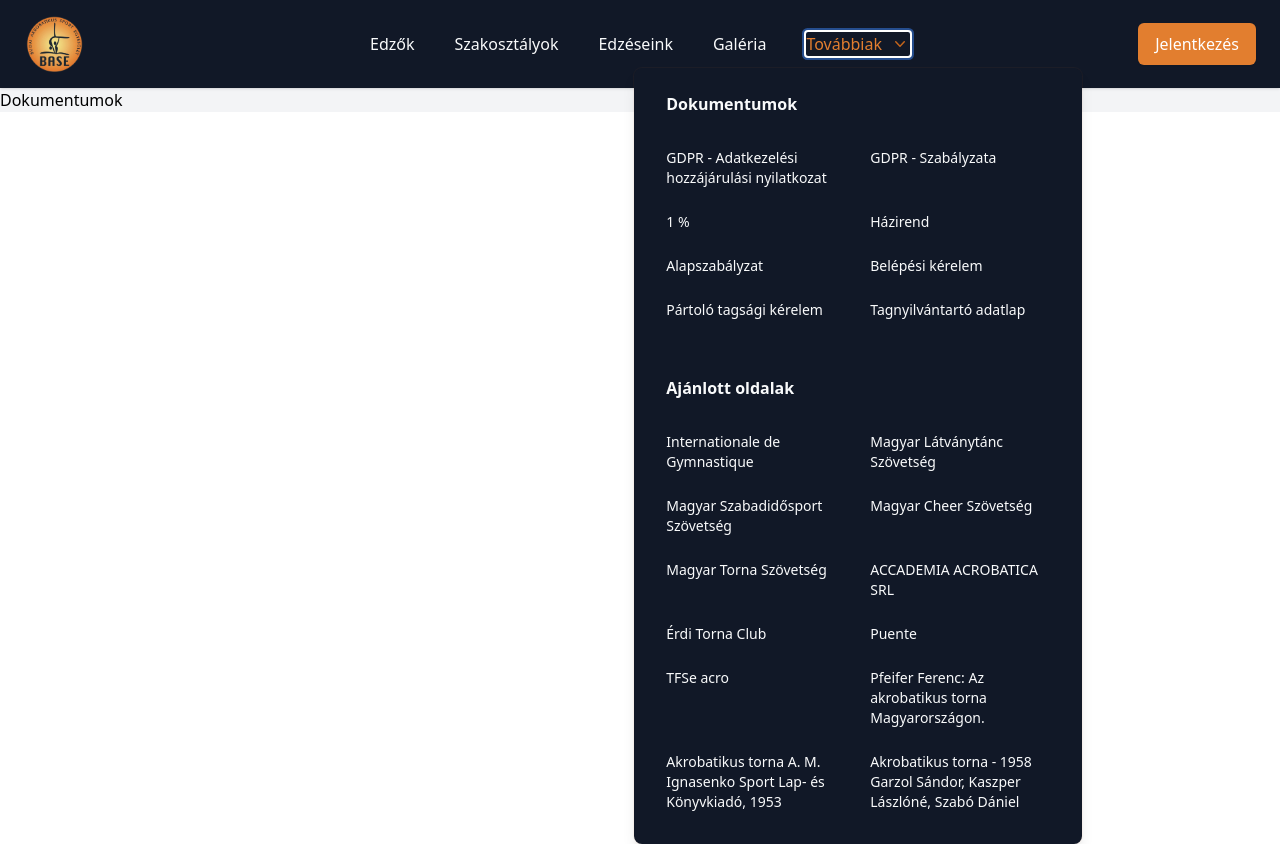
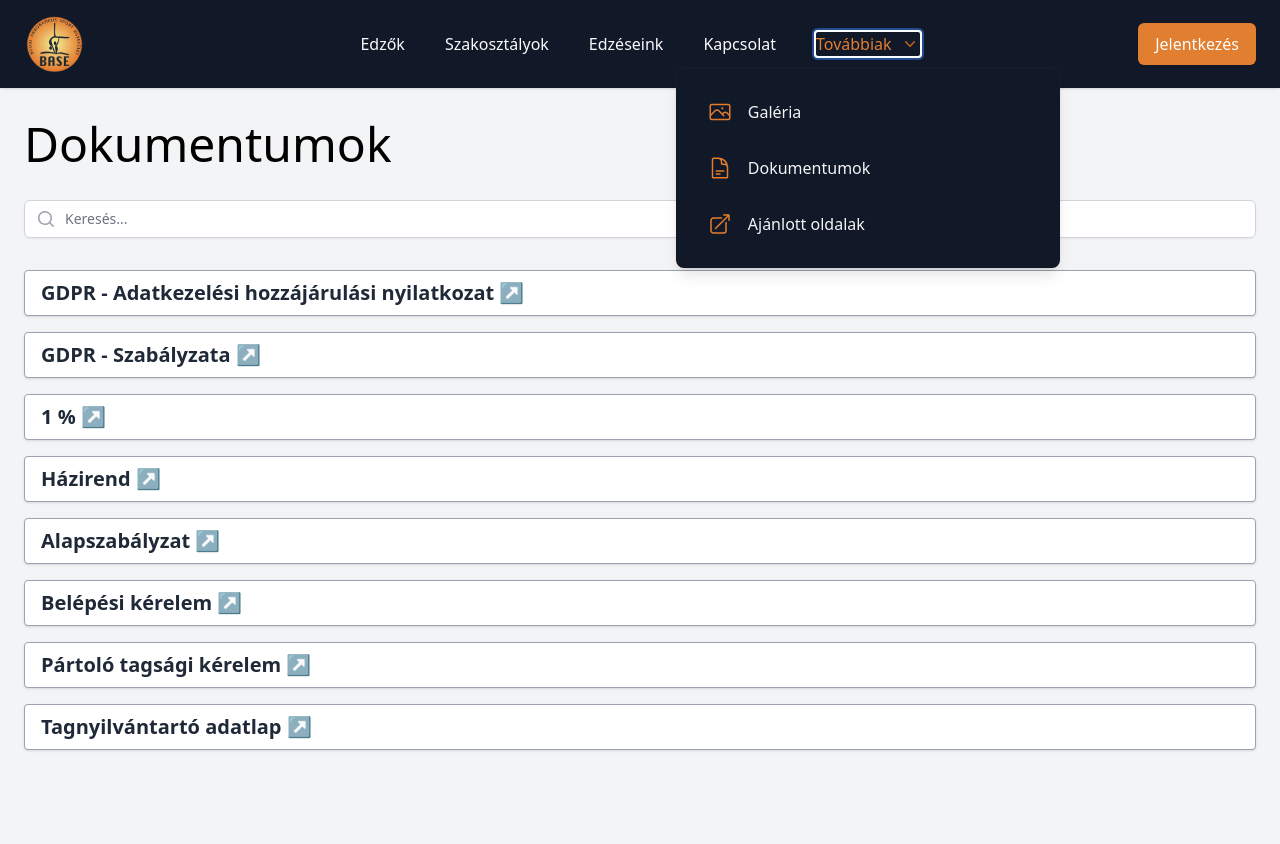
Before and after one commit to Otisz/akrobatikustorna, a Next.js app: page /dokumentumok in a window 1280 px wide. Both pictures are taken after a click on the button "Továbbiak". Built offline with nearby package versions, Linux system fonts and the light colour scheme.

Commit message:
Move Document and Recommended pages into their dedicated pages from nav

```diff
--- a/components/Hero.tsx
+++ b/components/Hero.tsx
@@ -49,7 +49,8 @@
           <div className="mt-10 sm:flex sm:justify-center lg:justify-start">
             <div className="rounded-md shadow">
               <Link
-                href="/kapcsolat"
+                href="https://forms.gle/gFjANWnUzEeeQAyn7"
+                target="_blank"
                 className="flex w-full items-center justify-center rounded-md border border-transparent bg-orange-primary px-8 py-3 text-base font-medium text-white hover:bg-orange-accent md:py-4 md:px-10 md:text-lg"
               >
                 Jelentkezés
--- a/components/Navigation.tsx
+++ b/components/Navigation.tsx
@@ -8,6 +8,7 @@
   CalendarDaysIcon,
   DocumentTextIcon,
   IdentificationIcon,
+  PaperAirplaneIcon,
   PhotoIcon,
   XMarkIcon,
 } from "@heroicons/react/24/outline";
@@ -37,12 +38,6 @@
     onlyOnMobile: false,
   },
   {
-    name: "Galéria",
-    href: "/galeria",
-    icon: PhotoIcon,
-    onlyOnMobile: false,
-  },
-  {
     name: "Dokumentumok",
     href: "/dokumentumok",
     icon: DocumentTextIcon,
@@ -54,89 +49,34 @@
     icon: ArrowTopRightOnSquareIcon,
     onlyOnMobile: true,
   },
-];
-const DOCUMENTS = [
   {
-    name: "GDPR - Adatkezelési hozzájárulási nyilatkozat",
-    href: "/documents/GDPR%20nyilatkozat.pdf",
+    name: "Galéria",
+    href: "/galeria",
+    icon: PhotoIcon,
+    onlyOnMobile: true,
   },
   {
-    name: "GDPR - Szabályzata",
-    href: "/documents/GDPR%20szabalyzat.pdf",
+    name: "Kapcsolat",
+    href: "/kapcsolat",
+    icon: PaperAirplaneIcon,
+    onlyOnMobile: false,
+  },
+];
+const DROPDOWN_NAVIGATIONS = [
+  {
+    name: "Galéria",
+    href: "/galeria",
+    icon: PhotoIcon,
   },
   {
-    name: "1 %",
-    href: "/documents/2022_adoszam.pdf",
+    name: "Dokumentumok",
+    href: "/dokumentumok",
+    icon: DocumentTextIcon,
   },
   {
-    name: "Házirend",
-    href: "/documents/2011hazirend.pdf",
-  },
-  {
-    name: "Alapszabályzat",
-    href: "/documents/BASE%20alapszabalyzata.pdf",
-  },
-  {
-    name: "Belépési kérelem",
-    href: "/documents/tagfelveteltkerolap.pdf",
-  },
-  {
-    name: "Pártoló tagsági kérelem",
-    href: "/documents/partoloitagfelveteltkerolap.pdf",
-  },
-  {
-    name: "Tagnyilvántartó adatlap",
-    href: "/documents/tagnyilvantartoadatlap.pdf",
-  },
-];
-const RECOMMENDED_PAGES = [
-  {
-    name: "Internationale de Gymnastique",
-    href: "https://www.gymnastics.sport/site/",
-  },
-  {
-    name: "Magyar Látványtánc Szövetség",
-    href: "https://www.latvanytancok.hu/hu/",
-  },
-  {
-    name: "Magyar Szabadidősport Szövetség",
-    href: "https://masport.hu/",
-  },
-  {
-    name: "Magyar Cheer Szövetség",
-    href: "https://hungariancheerfederation.hu/",
-  },
-  {
-    name: "Magyar Torna Szövetség",
-    href: "https://matsz.hu/",
-  },
-  {
-    name: "ACCADEMIA ACROBATICA SRL",
-    href: "https://www.villaggioaccademia.it/en/",
-  },
-  {
-    name: "Érdi Torna Club",
-    href: "https://erditornaclub.hu/",
-  },
-  {
-    name: "Puente",
-    href: "https://puente.hu/",
-  },
-  {
-    name: "TFSe acro",
-    href: "http://tfse.sport.hu/akrobatikus-torna/",
-  },
-  {
-    name: "Pfeifer Ferenc: Az akrobatikus torna Magyarországon.",
-    href: "https://mutargy.com/egyeb-mutargy/pfeifer-ferenc-az-akrobatikus-torna-magyarorszagon-a-szerzo-altal-dedikalt-peldany-bp-2010-budaors-epc-ny-szines-kepekkel-es-fotokkal-illusztralt-kiadoi-kartonalt-papirkotes-/",
-  },
-  {
-    name: "Akrobatikus torna A. M. Ignasenko Sport Lap- és Könyvkiadó, 1953",
-    href: "https://antikvarium.hu/konyv/a-m-ignasenko-akrobatikus-torna-917149-0?gclid=CjwKCAjwx7GYBhB7EiwA0d8oe-EaAz75af5_9pPDyc9Hw9_jfHZjNJEcYxFCvMMQd1iEW0r1Dghs0BoCOzEQAvD_BwE/",
-  },
-  {
-    name: "Akrobatikus torna - 1958 Garzol Sándor, Kaszper Lászlóné, Szabó Dániel",
-    href: "https://www.libri.hu/konyv/Akrobatikus-torna-2.html?ordered&amp;utm_source=hirlevel-system&amp;utm_medium=email&amp;utm_campaign=Vasarlas+visszaigazolasa+-+7987092",
+    name: "Ajánlott oldalak",
+    href: "/ajanlott-oldalak",
+    icon: ArrowTopRightOnSquareIcon,
   },
 ];
 
@@ -190,7 +130,7 @@
                 )}
 
                 <Popover className="relative">
-                  {({ open }) => (
+                  {({ open, close }) => (
                     <>
                       <Popover.Button
                         className={cn(
@@ -223,35 +163,24 @@
                         leaveFrom="opacity-100 translate-y-0"
                         leaveTo="opacity-0 translate-y-1"
                       >
-                        <Popover.Panel className="absolute z-10 -ml-4 mt-3 w-screen max-w-md transform px-2 sm:px-0 lg:left-1/2 lg:ml-0 lg:-translate-x-1/2">
+                        <Popover.Panel className="absolute z-10 -ml-4 mt-3 w-screen max-w-sm transform px-2 sm:px-0 lg:left-1/2 lg:ml-0 lg:-translate-x-1/2">
                           <div className="overflow-hidden rounded-lg shadow-lg ring-1 ring-orange-primary ring-opacity-5 bg-gray-900 text-gray-50">
-                            <div className="relative px-5 pt-6 sm:gap-8 sm:px-8 font-bold">
-                              Dokumentumok
-                            </div>
-                            <div className="relative grid grid-cols-2 gap-6 px-5 py-6 sm:p-8">
-                              {DOCUMENTS.map((item) => (
+                            <div className="relative grid gap-6 px-5 py-6 sm:gap-8 sm:p-8">
+                              {DROPDOWN_NAVIGATIONS.map((item) => (
                                 <Link
+                                  onClick={close}
                                   key={item.name}
                                   href={item.href}
-                                  target="_blank"
-                                  className="-m-3 flex flex-col space-y-2 rounded-lg p-3 text-sm font-medium hover:text-orange-accent"
+                                  className="-m-3 flex items-center gap-4 rounded-md p-3 text-gray-100 hover:text-orange-primary"
                                 >
-                                  {item.name}
+                                  <item.icon
+                                    className="h-6 w-6 flex-shrink-0 text-orange-primary"
+                                    aria-hidden="true"
+                                  />
+                                  <p className="text-base font-medium">
+                                    {item.name}
+                                  </p>
                                 </Link>
-                              ))}
-                            </div>
-                            <div className="relative px-5 pt-6 sm:gap-4 sm:px-8 font-bold">
-                              Ajánlott oldalak
-                            </div>
-                            <div className="relative grid grid-cols-2 gap-6 px-5 py-6 sm:p-8">
-                              {RECOMMENDED_PAGES.map((item) => (
-                                <a
-                                  key={item.name}
-                                  href={item.href}
-                                  className="-m-3 flex items-start rounded-lg p-3 text-sm text-sm font-medium hover:text-orange-accent"
-                                >
-                                  {item.name}
-                                </a>
                               ))}
                             </div>
                           </div>
@@ -264,7 +193,8 @@
 
               <div className="hidden items-center justify-end md:flex md:flex-1 lg:w-0">
                 <Link
-                  href="/kapcsolat"
+                  href="https://forms.gle/gFjANWnUzEeeQAyn7"
+                  target="_blank"
                   className="ml-8 inline-flex items-center justify-center whitespace-nowrap rounded-md border border-transparent bg-orange-primary px-4 py-2 text-base font-medium text-white shadow-sm hover:bg-orange-accent"
                 >
                   Jelentkezés
@@ -328,7 +258,8 @@
                   <div>
                     <Link
                       onClick={closeMainMenu}
-                      href="/kapcsolat"
+                      href="https://forms.gle/gFjANWnUzEeeQAyn7"
+                      target="_blank"
                       className="flex w-full items-center justify-center rounded-md border border-transparent bg-orange-primary px-4 py-2 text-base font-medium text-white shadow-sm hover:bg-orange-accent"
                     >
                       Jelentkezés
--- a/package.json
+++ b/package.json
@@ -12,6 +12,7 @@
     "@headlessui/react": "^1.7.7",
     "@heroicons/react": "^2.0.13",
     "@next/font": "^13.1.2",
+    "@tailwindcss/forms": "^0.5.3",
     "@types/node": "^18.11.18",
     "@types/react": "^18.0.26",
     "@types/react-dom": "^18.0.10",
@@ -26,6 +27,7 @@
     "postcss": "^8.4.21",
     "react": "^18.2.0",
     "react-dom": "^18.2.0",
+    "react-highlight-words": "^0.18.0",
     "react-icons": "^4.7.1",
     "sharp": "^0.31.3",
     "tailwindcss": "^3.2.4",
@@ -33,6 +35,7 @@
   },
   "devDependencies": {
     "@trivago/prettier-plugin-sort-imports": "^4.0.0",
+    "@types/react-highlight-words": "^0.16.4",
     "eslint-config-prettier": "^8.6.0",
     "globby": "^11.0.1",
     "prettier": "^2.8.3",
--- a/pages/_app.tsx
+++ b/pages/_app.tsx
@@ -1,11 +1,11 @@
+import Navigation from "@/components/Navigation";
 import "@/styles/globals.css";
 import type { AppProps } from "next/app";
-import Navigation from "@/components/Navigation";
 
 export default function App({ Component, pageProps }: AppProps) {
   return (
     <>
-      <div className="relative bg-gray-100">
+      <div className="relative">
         <Navigation />
         <Component {...pageProps} />
       </div>
--- a/pages/_document.tsx
+++ b/pages/_document.tsx
@@ -2,7 +2,7 @@
 
 export default function Document() {
   return (
-    <Html lang="hu">
+    <Html lang="hu" className="min-h-screen bg-gray-100">
       <Head>
         <meta
           property="og:url"
@@ -60,7 +60,7 @@
         />
         <link rel="manifest" href="/site.webmanifest" />
       </Head>
-      <body>
+      <body className="min-h-screen">
         <Main />
         <NextScript />
       </body>
--- a/pages/ajanlott-oldalak.tsx
+++ b/pages/ajanlott-oldalak.tsx
@@ -1,17 +1,112 @@
+import { MagnifyingGlassIcon } from "@heroicons/react/20/solid";
 import Head from "next/head";
-import Hero from "@/components/Hero";
+import Link from "next/link";
+import { useState } from "react";
+import Highlighter from "react-highlight-words";
 
-const Page = () => (
+const RECOMMENDED_PAGES = [
+  {
+    name: "Internationale de Gymnastique",
+    href: "https://www.gymnastics.sport/site/",
+  },
+  {
+    name: "Magyar Látványtánc Szövetség",
+    href: "https://www.latvanytancok.hu/hu/",
+  },
+  {
+    name: "Magyar Szabadidősport Szövetség",
+    href: "https://masport.hu/",
+  },
+  {
+    name: "Magyar Cheer Szövetség",
+    href: "https://hungariancheerfederation.hu/",
+  },
+  {
+    name: "Magyar Torna Szövetség",
+    href: "https://matsz.hu/",
+  },
+  {
+    name: "ACCADEMIA ACROBATICA SRL",
+    href: "https://www.villaggioaccademia.it/en/",
+  },
+  {
+    name: "Érdi Torna Club",
+    href: "https://erditornaclub.hu/",
+  },
+  {
+    name: "Puente",
+    href: "https://puente.hu/",
+  },
+  {
+    name: "TFSe acro",
+    href: "http://tfse.sport.hu/akrobatikus-torna/",
+  },
+  {
+    name: "Pfeifer Ferenc: Az akrobatikus torna Magyarországon.",
+    href: "https://mutargy.com/egyeb-mutargy/pfeifer-ferenc-az-akrobatikus-torna-magyarorszagon-a-szerzo-altal-dedikalt-peldany-bp-2010-budaors-epc-ny-szines-kepekkel-es-fotokkal-illusztralt-kiadoi-kartonalt-papirkotes-/",
+  },
+  {
+    name: "Akrobatikus torna A. M. Ignasenko Sport Lap- és Könyvkiadó, 1953",
+    href: "https://antikvarium.hu/konyv/a-m-ignasenko-akrobatikus-torna-917149-0?gclid=CjwKCAjwx7GYBhB7EiwA0d8oe-EaAz75af5_9pPDyc9Hw9_jfHZjNJEcYxFCvMMQd1iEW0r1Dghs0BoCOzEQAvD_BwE/",
+  },
+  {
+    name: "Akrobatikus torna - 1958 Garzol Sándor, Kaszper Lászlóné, Szabó Dániel",
+    href: "https://www.libri.hu/konyv/Akrobatikus-torna-2.html?ordered&amp;utm_source=hirlevel-system&amp;utm_medium=email&amp;utm_campaign=Vasarlas+visszaigazolasa+-+7987092",
+  },
+];
+
+const Page = () => {
+  const [query, setQuery] = useState("");
+
+  return (
     <>
       <Head>
-      <title>Budai Akrobatikus Sport Egyesület</title>
+        <title>Ajánlott oldalak - Budai Akrobatikus Sport Egyesület</title>
         <meta name="description" content="Generated by create next app" />
         <meta name="viewport" content="width=device-width, initial-scale=1" />
         <link rel="icon" href="/favicon.ico" />
       </Head>
       <main className="lg:relative">
-      <h1>Ajánlott oldalak</h1>
+        <div className="mx-auto w-full max-w-7xl pt-8 pb-20 px-4 sm:px-6 space-y-8">
+          <h1 className="text-5xl">Ajánlott oldalak</h1>
+          <div className="relative rounded-md shadow-sm">
+            <div className="pointer-events-none absolute inset-y-0 left-0 flex items-center pl-3">
+              <MagnifyingGlassIcon
+                className="h-5 w-5 text-gray-400"
+                aria-hidden="true"
+              />
+            </div>
+            <input
+              onChange={(e) => setQuery(e.target.value.toLowerCase())}
+              type="search"
+              className="block w-full rounded-md border-gray-300 pl-10 focus:border-orange-primary focus:ring-orange-primary sm:text-sm"
+              placeholder="Keresés..."
+            />
+          </div>
+          <div className="flex flex-col gap-4">
+            {RECOMMENDED_PAGES.filter((page) =>
+              page.name.toLowerCase().includes(query)
+            )
+              .sort((a, b) => a.name.localeCompare(b.name))
+              .map((page, i) => (
+                <Link
+                  key={i}
+                  href={page.href}
+                  className="text-xl bg-white hover:bg-gray-100 text-gray-800 font-semibold py-2 px-4 border border-gray-400 rounded shadow after:content-['_↗'] after:text-orange-primary"
+                  target="_blank"
+                >
+                  <Highlighter
+                    highlightClassName="bg-yellow-200/70"
+                    searchWords={[query]}
+                    autoEscape={true}
+                    textToHighlight={page.name}
+                  />
+                </Link>
+              ))}
+          </div>
+        </div>
       </main>
     </>
   );
+};
 export default Page;
--- a/pages/dokumentumok.tsx
+++ b/pages/dokumentumok.tsx
@@ -1,17 +1,94 @@
+import { MagnifyingGlassIcon } from "@heroicons/react/20/solid";
 import Head from "next/head";
-import Hero from "@/components/Hero";
+import Link from "next/link";
+import { useState } from "react";
+import Highlighter from "react-highlight-words";
 
-const Page = () => (
+const DOCUMENTS = [
+  {
+    name: "GDPR - Adatkezelési hozzájárulási nyilatkozat",
+    href: "/documents/GDPR%20nyilatkozat.pdf",
+  },
+  {
+    name: "GDPR - Szabályzata",
+    href: "/documents/GDPR%20szabalyzat.pdf",
+  },
+  {
+    name: "1 %",
+    href: "/documents/2022_adoszam.pdf",
+  },
+  {
+    name: "Házirend",
+    href: "/documents/2011hazirend.pdf",
+  },
+  {
+    name: "Alapszabályzat",
+    href: "/documents/BASE%20alapszabalyzata.pdf",
+  },
+  {
+    name: "Belépési kérelem",
+    href: "/documents/tagfelveteltkerolap.pdf",
+  },
+  {
+    name: "Pártoló tagsági kérelem",
+    href: "/documents/partoloitagfelveteltkerolap.pdf",
+  },
+  {
+    name: "Tagnyilvántartó adatlap",
+    href: "/documents/tagnyilvantartoadatlap.pdf",
+  },
+];
+
+const Page = () => {
+  const [query, setQuery] = useState("");
+
+  return (
     <>
       <Head>
-      <title>Budai Akrobatikus Sport Egyesület</title>
+        <title>Dokumentumok - Budai Akrobatikus Sport Egyesület</title>
         <meta name="description" content="Generated by create next app" />
         <meta name="viewport" content="width=device-width, initial-scale=1" />
         <link rel="icon" href="/favicon.ico" />
       </Head>
       <main className="lg:relative">
-      <h1>Dokumentumok</h1>
+        <div className="mx-auto w-full max-w-7xl pt-8 pb-20 px-4 sm:px-6 space-y-8">
+          <h1 className="text-5xl">Dokumentumok</h1>
+          <div className="relative rounded-md shadow-sm">
+            <div className="pointer-events-none absolute inset-y-0 left-0 flex items-center pl-3">
+              <MagnifyingGlassIcon
+                className="h-5 w-5 text-gray-400"
+                aria-hidden="true"
+              />
+            </div>
+            <input
+              onChange={(e) => setQuery(e.target.value.toLowerCase())}
+              type="search"
+              className="block w-full rounded-md border-gray-300 pl-10 focus:border-orange-primary focus:ring-orange-primary sm:text-sm"
+              placeholder="Keresés..."
+            />
+          </div>
+          <div className="flex flex-col gap-4">
+            {DOCUMENTS.filter((document) =>
+              document.name.toLowerCase().includes(query)
+            ).map((document, i) => (
+              <Link
+                key={i}
+                href={document.href}
+                className="text-xl bg-white hover:bg-gray-100 text-gray-800 font-semibold py-2 px-4 border border-gray-400 rounded shadow after:content-['_↗'] after:text-orange-primary"
+                target="_blank"
+              >
+                <Highlighter
+                  highlightClassName="bg-yellow-200/70"
+                  searchWords={[query]}
+                  autoEscape={true}
+                  textToHighlight={document.name}
+                />
+              </Link>
+            ))}
+          </div>
+        </div>
       </main>
     </>
   );
+};
 export default Page;
--- a/tailwind.config.js
+++ b/tailwind.config.js
@@ -14,5 +14,5 @@
       },
     },
   },
-  plugins: [],
+  plugins: [require("@tailwindcss/forms")],
 };
```
Also changed, not shown: 1 other file (tests, documents, lock files or other folders). Lines whose indentation alone changed are shown as unchanged.
